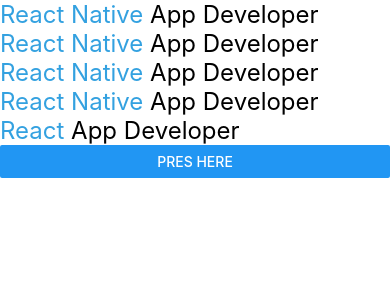
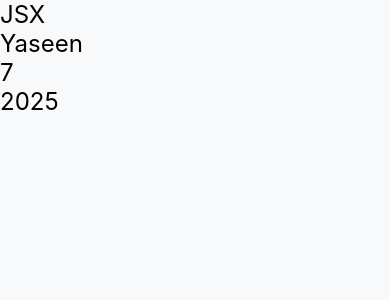
Before and after one commit to YaseenAminM/Learning_React_Native, a React Native app: screen / in a window 390 px wide. Shown: the top 300 px of the page. Built offline with nearby package versions, Linux system fonts and the light colour scheme.

Commit message:
Learned what is JSX in react native

```diff
--- a/App.jsx
+++ b/App.jsx
@@ -1,11 +1,12 @@
 import { View, StyleSheet } from 'react-native';
 import AsyncStorageApp from './src/components/AsyncStorage';
 import Components from './src/components/Components';
+import JSX from './src/components/JSX';
 
 export default function App() {
   return (
-    <View>
-      <Components></Components>
+    <View style={styles.appContainer}>
+      <JSX></JSX>
     </View>
   );
 }
@@ -13,6 +14,6 @@
 const styles = StyleSheet.create({
   appContainer: {
     flex: 1,
-    backgroundColor: 'transparent',
+    backgroundColor: '#f8f9fa',
   },
 });
--- /dev/null
+++ b/src/components/JSX.jsx
@@ -0,0 +1,15 @@
+/* eslint-disable react-native/no-inline-styles */
+import { View, Text } from 'react-native';
+import React from 'react';
+
+export default function JSX() {
+  let name = 'Yaseen';
+  return (
+    <View>
+      <Text style={{ fontSize: 24 }}>JSX</Text>
+      <Text style={{ fontSize: 24 }}>{name}</Text>
+      <Text style={{ fontSize: 24 }}>{2 + 5}</Text>
+      <Text style={{ fontSize: 24 }}>{new Date().getFullYear()}</Text>
+    </View>
+  );
+}
```
Also changed, not shown: .prettierrc.js.
